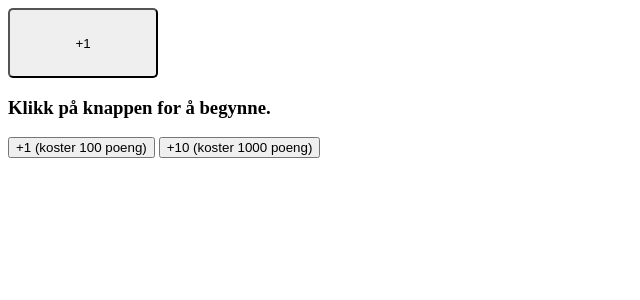
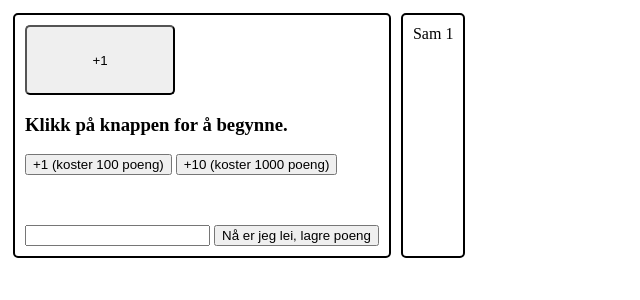
Before and after one commit to LektorRichvoldsen/-rsoppgavenMin, a PHP site: page / in a window 1280 px wide. Shown: the top 300 px of the page, without its empty margins (0-640 px from the left). Run offline with PHP 8.4, Linux system fonts and the light colour scheme; tables that the repository leaves empty hold one stand-in row (values such as "Sample post").

Commit message:
Lagt til PHP-ting

```diff
--- /dev/null
+++ b/SQL/create.sql
@@ -0,0 +1,3 @@
+CREATE TABLE high_score (
+    initialer char(3),
+    poeng int);
--- /dev/null
+++ b/alder.html
@@ -0,0 +1,5 @@
+<form action="demo.php" method="post">
+    <input type="text" name="age">
+    <input type="submit">
+
+</form>
--- a/css/style.css
+++ b/css/style.css
@@ -3,3 +3,19 @@
     height: 70px;
     border-radius: 5px;
 }
+
+#inputForm {
+    margin-top: 50px;
+}
+
+#container {
+    display: flex;
+    flex-direction: row;
+}
+
+.item {
+    border: 2px black solid;
+    border-radius: 5px;
+    margin: 5px;
+    padding: 10px;
+}
--- a/index.html
+++ /dev/null
@@ -1,23 +0,0 @@
-<!DOCTYPE html>
-<html lang="no">
-
-<head>
-    <meta charset="UTF-8">
-    <meta http-equiv="X-UA-Compatible" content="IE=edge">
-    <meta name="viewport" content="width=device-width, initial-scale=1.0">
-    <link rel="stylesheet" href="css/style.css">
-    <title>Klikkespill</title>
-</head>
-
-<body>
-    <button id="klikkeknapp">+1</button>
-
-    <h3 id="utskrift">Klikk på knappen for å begynne.</h3>
-    <button id="oppgradering1">+1 (koster 100 poeng)</button>
-    <button id="oppgradering2">+10 (koster 1000 poeng)</button>
-
-
-    <script src="js/script.js"></script>
-</body>
-
-</html>
--- /dev/null
+++ b/index.php
@@ -0,0 +1,64 @@
+<!DOCTYPE html>
+<html lang="no">
+
+<head>
+    <meta charset="UTF-8">
+    <meta http-equiv="X-UA-Compatible" content="IE=edge">
+    <meta name="viewport" content="width=device-width, initial-scale=1.0">
+    <link rel="stylesheet" href="css/style.css">
+    <title>Klikkespill</title>
+</head>
+
+<body>
+    <div id="container">
+        <div class="item">
+
+            <button id="klikkeknapp">+1</button>
+
+            <h3 id="utskrift">Klikk på knappen for å begynne.</h3>
+            <button id="oppgradering1">+1 (koster 100 poeng)</button>
+            <button id="oppgradering2">+10 (koster 1000 poeng)</button>
+
+            <div id="inputForm">
+                <form method="post" action="lagrePoeng.php">
+                    <input type="hidden" id="poeng" name="poeng" value="0">
+                    <input type="text" name="intialer">
+                    <input type="submit" value="Nå er jeg lei, lagre poeng" name="submit">
+                </form>
+            </div>
+        </div>
+        <div class="item">
+            <?php
+		//Opprette kobling
+		$kobling = new mysqli('localhost', 'root', '', 'mydb');
+
+		//Sjekk om kobling virker
+		if($kobling->connect_error) {
+			die("Noe gikk galt: " . $kobling->connect_error);
+		}
+
+		//Angi UTF-8 som tegnsett
+		$kobling->set_charset("utf8");
+
+		$sql = "SELECT * FROM high_score";
+		$resultat = $kobling->query($sql);
+
+		//Skriver ut innholdet i tabellen
+		while($rad = $resultat->fetch_assoc()) {
+			$initialer = $rad["initialer"];
+			$poeng = $rad["poeng"];
+
+
+			echo $initialer . " ";
+			echo $poeng;
+			echo "<br>";
+		}
+	?>
+        </div>
+    </div>
+
+    </div>
+    <script src="js/script.js"></script>
+</body>
+
+</html>
--- a/js/script.js
+++ b/js/script.js
@@ -1,8 +1,9 @@
 var klikkeKnappEl = document.getElementById("klikkeknapp");
 var utskriftEl = document.getElementById("utskrift");
+var skjultPoengEl = document.getElementById("poeng");
+
 var oppgradering1El = document.getElementById("oppgradering1");
 var oppgradering2El = document.getElementById("oppgradering2");
-
 
 klikkeKnappEl.addEventListener("click", beregnKlikk);
 oppgradering1El.addEventListener("click", oekPoengPerKlikkMed1)
@@ -14,10 +15,13 @@ var poengPerKlikk = 1;
 function beregnKlikk(e) {
     antallKlikk = antallKlikk + poengPerKlikk;
     utskriftEl.innerHTML = "Du har klikket " + antallKlikk + " ganger.";
+    console.log(antallKlikk);
+    skjultPoengEl.value = antallKlikk;
 
 }
 
 function oekPoengPerKlikkMed1(e) {
+    console.log(skjultPoengEl.value);
     if (antallKlikk > 99) {
         antallKlikk = antallKlikk - 100;
         poengPerKlikk = poengPerKlikk + 100;
```
Also changed, not shown: demo.php (added, +24 -0 lines), henteScore.php (added, +26 -0 lines), lagrePoeng.php (added, +38 -0 lines).
